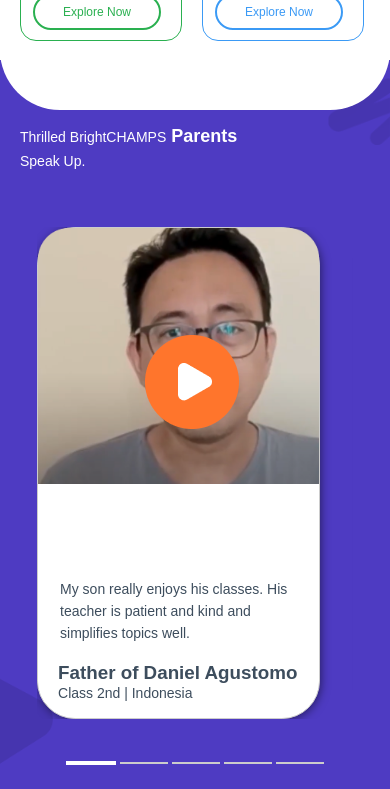
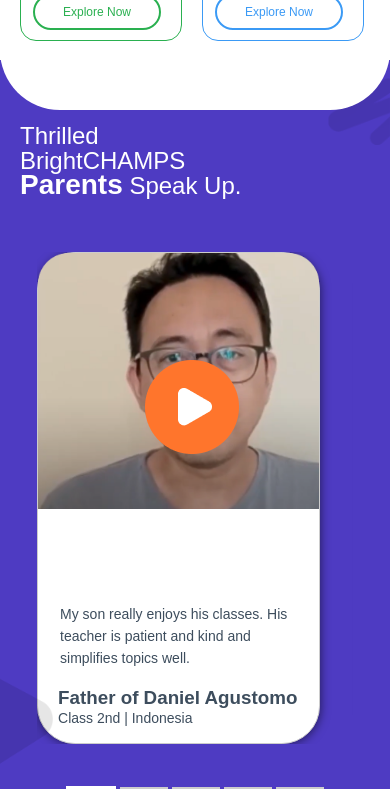
Before and after one commit to XDXD1100189XD/brightChamps, a React (Create React App) app: page / in a window 390 px wide. Shown: the part 1500-2289 px from the top of the page. Built offline with nearby package versions, Linux system fonts and the light colour scheme.

Commit message:
some changes

```diff
--- a/src/components/parents/Parents.css
+++ b/src/components/parents/Parents.css
@@ -106,14 +106,14 @@
       padding-bottom: 24px;
       margin-left: 20px;
       font-weight: 300;
-      font-size: 14px;
+      font-size: 24px;
       line-height: 24px;
       color: white;
       width: 250px
     }
     .highlighted5{
       font-weight: 800;
-      font-size: 18px;
+      font-size: 28px;
       line-height: 24px;
     }
     .design1{
```
